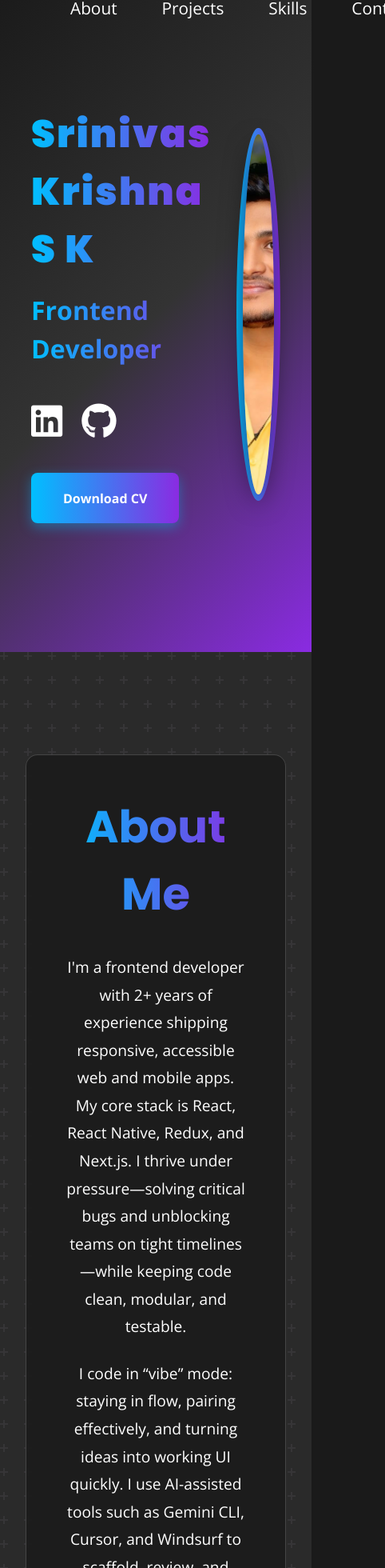
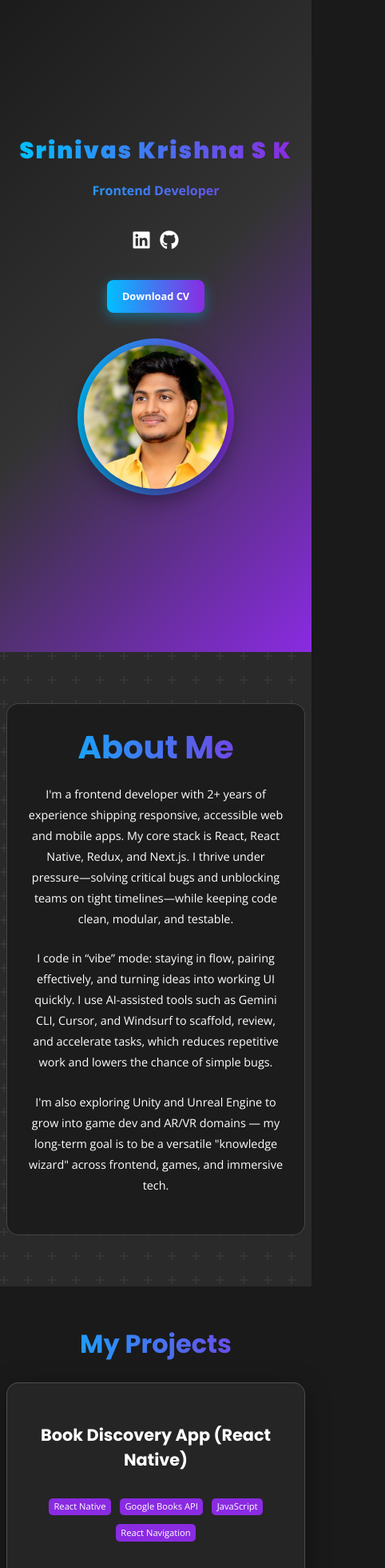
Before and after one commit to iKrinc/portfolio.krinc.in, a React (Vite) app: page / in a window 390 px wide. Shown: the part 29-1989 px from the top of the page at 80% size, 482 px wide, since content can reach past the window. Built offline with nearby package versions, Linux system fonts and the light colour scheme.

Commit message:
[Fixed] UI issues

```diff
--- a/src/App.jsx
+++ b/src/App.jsx
@@ -11,7 +11,7 @@ import Footer from "./components/Footer";
 import Loader from "./components/Loader";
 import ProjectDetailPage from "./pages/ProjectDetailPage";
 import ScrollToTop from "./components/ScrollToTop";
-import './globalStyles.scss';
+import "./globalStyles.scss";
 
 function App() {
   const [showNameInHeader, setShowNameInHeader] = useState(false);
@@ -21,7 +21,7 @@ function App() {
     // Simulate asset loading
     const timer = setTimeout(() => {
       setIsLoading(false);
-    }, 1500); // Adjust delay as needed
+    }, 1500);
 
     return () => clearTimeout(timer);
   }, []);
@@ -41,7 +41,9 @@ function App() {
             <ScrollToTop />
             <Header showNameInHeader={showNameInHeader} />
             <Routes>
-              <Route path="/" element={
+              <Route
+                path="/"
+                element={
                   <>
                     <Hero setShowNameInHeader={setShowNameInHeader} />
                     <About />
@@ -49,8 +51,12 @@ function App() {
                     <Skills />
                     <Contact />
                   </>
-              } />
-              <Route path="/project/:projectId" element={<ProjectDetailPage />} />
+                }
+              />
+              <Route
+                path="/project/:projectId"
+                element={<ProjectDetailPage />}
+              />
             </Routes>
             <Footer />
           </motion.div>
--- a/src/components/Footer/footer.scss
+++ b/src/components/Footer/footer.scss
@@ -39,3 +39,41 @@
   -webkit-background-clip: text;
   -webkit-text-fill-color: transparent;
 }
+
+/* Tablet responsiveness */
+@media (max-width: 768px) {
+  .footer {
+    padding: 2rem 1rem;
+  }
+
+  .footer-content {
+    flex-direction: column;
+    text-align: center;
+  }
+
+  .footer p {
+    margin-bottom: 1rem;
+    font-size: 1rem;
+  }
+
+  .footer-social-links a {
+    font-size: 1.8rem;
+    margin: 0 0.8rem;
+  }
+}
+
+/* Mobile responsiveness */
+@media (max-width: 480px) {
+  .footer {
+    padding: 1.5rem 0.5rem;
+  }
+
+  .footer p {
+    font-size: 0.9rem;
+  }
+
+  .footer-social-links a {
+    font-size: 1.5rem;
+    margin: 0 0.5rem;
+  }
+}
--- a/src/components/Header/header.scss
+++ b/src/components/Header/header.scss
@@ -22,6 +22,7 @@
   font-size: 2rem;
   font-weight: 900;
   text-decoration: none;
+  transition: opacity 0.3s ease;
   background: linear-gradient(
     to right,
     #00bfff,
@@ -81,3 +82,20 @@
 .header-nav a:hover {
   color: #00bfff; /* Reverted to accent blue */
 }
+
+/* Tablet and Mobile responsiveness: Hide navigation */
+@media (max-width: 768px) {
+  .header-nav {
+    display: none;
+  }
+
+  .header-logo h1 {
+    font-size: 1.5rem; /* Adjusted for tablet */
+  }
+}
+
+@media (max-width: 480px) {
+  .header-logo h1 {
+    font-size: 1.2rem; /* Adjusted for mobile */
+  }
+}
--- a/src/components/Header/index.jsx
+++ b/src/components/Header/index.jsx
@@ -4,6 +4,7 @@ import "./header.scss";
 
 const Header = ({ showNameInHeader }) => {
   const [isScrolled, setIsScrolled] = useState(false);
+  const [isMobileView, setIsMobileView] = useState(window.innerWidth <= 768); // New state
   const location = useLocation();
 
   useEffect(() => {
@@ -15,10 +16,17 @@ const Header = ({ showNameInHeader }) => {
       }
     };
 
+    const handleResize = () => {
+      // New resize handler
+      setIsMobileView(window.innerWidth <= 768);
+    };
+
     window.addEventListener("scroll", handleScroll);
+    window.addEventListener("resize", handleResize); // Add resize listener
 
     return () => {
       window.removeEventListener("scroll", handleScroll);
+      window.removeEventListener("resize", handleResize); // Clean up resize listener
     };
   }, []);
 
@@ -26,13 +34,17 @@ const Header = ({ showNameInHeader }) => {
 
   return (
     <header className={`header ${isScrolled ? "scrolled" : ""}`}>
+      {" "}
+      {/* Modified line */}
       <div className="header-logo">
         {isProjectDetailPage ? (
           <Link to="/" className="home-icon">
             <i className="fas fa-home"></i>
           </Link>
         ) : (
-          <h1>{showNameInHeader ? "Srinivas Krishna S K" : ""}</h1>
+          <h1 style={{ opacity: showNameInHeader ? 1 : 0 }}>
+            {"Srinivas Krishna S K"}
+          </h1>
         )}
       </div>
       {!isProjectDetailPage && (
--- a/src/components/Loader/loader.scss
+++ b/src/components/Loader/loader.scss
@@ -16,3 +16,19 @@
   height: 450px;
   object-fit: contain;
 }
+
+/* Tablet responsiveness */
+@media (max-width: 768px) {
+  .loader-gif {
+    width: 300px;
+    height: 300px;
+  }
+}
+
+/* Mobile responsiveness */
+@media (max-width: 480px) {
+  .loader-gif {
+    width: 200px;
+    height: 200px;
+  }
+}
--- a/src/components/sections/About/about.scss
+++ b/src/components/sections/About/about.scss
@@ -30,3 +30,43 @@
   line-height: 1.8;
   margin-bottom: 1.5rem;
 }
+
+/* Tablet responsiveness */
+@media (max-width: 768px) {
+  .about-section {
+    padding: 6rem 1rem;
+  }
+
+  .about-content {
+    padding: 2rem;
+  }
+
+  .about-content h2 {
+    font-size: 3rem;
+    margin-bottom: 1.5rem;
+  }
+
+  .about-content p {
+    font-size: 1rem;
+  }
+}
+
+/* Mobile responsiveness */
+@media (max-width: 480px) {
+  .about-section {
+    padding: 4rem 0.5rem;
+  }
+
+  .about-content {
+    padding: 1.5rem;
+  }
+
+  .about-content h2 {
+    font-size: 2.5rem;
+    margin-bottom: 1rem;
+  }
+
+  .about-content p {
+    font-size: 0.9rem;
+  }
+}
--- a/src/components/sections/Contact/contact.scss
+++ b/src/components/sections/Contact/contact.scss
@@ -44,3 +44,47 @@
   transform: translateY(-5px);
   box-shadow: 0 8px 20px rgba(0, 191, 255, 0.6);
 }
+
+/* Tablet responsiveness */
+@media (max-width: 768px) {
+  .contact-section {
+    padding: 6rem 1rem;
+  }
+
+  .contact-content h2 {
+    font-size: 3rem;
+    margin-bottom: 1.5rem;
+  }
+
+  .contact-content p {
+    font-size: 1.1rem;
+    margin-bottom: 2rem;
+  }
+
+  .contact-button {
+    padding: 1rem 2.5rem;
+    font-size: 1.1rem;
+  }
+}
+
+/* Mobile responsiveness */
+@media (max-width: 480px) {
+  .contact-section {
+    padding: 4rem 0.5rem;
+  }
+
+  .contact-content h2 {
+    font-size: 2.5rem;
+    margin-bottom: 1rem;
+  }
+
+  .contact-content p {
+    font-size: 1rem;
+    margin-bottom: 1.5rem;
+  }
+
+  .contact-button {
+    padding: 0.8rem 2rem;
+    font-size: 1rem;
+  }
+}
--- a/src/components/sections/Hero/hero.scss
+++ b/src/components/sections/Hero/hero.scss
@@ -120,3 +120,65 @@
   display: block;
   box-shadow: 0 10px 30px rgba(0, 0, 0, 0.5); /* shadow on the image */
 }
+
+/* Tablet responsiveness */
+@media (max-width: 768px) {
+  .hero-content {
+    flex-direction: column;
+    text-align: center;
+    width: 95%; /* Increased width */
+  }
+
+  .hero-text {
+    padding-right: 0;
+    margin-bottom: 2rem;
+  }
+
+  .hero-title {
+    font-size: 2.2rem; /* Adjusted font size */
+  }
+
+  .hero-subtitle {
+    font-size: 1.3rem; /* Adjusted font size */
+  }
+
+  .hero-social-links a {
+    font-size: 2.2rem;
+    margin: 0 0.8rem;
+  }
+
+  .cta-button {
+    padding: 1rem 2rem;
+  }
+
+  .hero-image img {
+    width: 250px; /* Adjusted size */
+    height: 250px; /* Adjusted size */
+  }
+}
+
+/* Mobile responsiveness */
+@media (max-width: 480px) {
+  .hero-title {
+    font-size: 1.8rem; /* Adjusted font size */
+  }
+
+  .hero-subtitle {
+    font-size: 1rem; /* Adjusted font size */
+  }
+
+  .hero-social-links a {
+    font-size: 1.5rem; /* Adjusted font size */
+    margin: 0 0.4rem; /* Adjusted margin */
+  }
+
+  .cta-button {
+    padding: 0.7rem 1.2rem; /* Adjusted padding */
+    font-size: 0.8rem; /* Adjusted font size */
+  }
+
+  .hero-image img {
+    width: 180px; /* Adjusted size */
+    height: 180px; /* Adjusted size */
+  }
+}
--- a/src/components/sections/Hero/index.jsx
+++ b/src/components/sections/Hero/index.jsx
@@ -12,7 +12,7 @@ const Hero = ({ setShowNameInHeader }) => {
       ([entry]) => {
         setShowNameInHeader(!entry.isIntersecting);
       },
-      { threshold: 0.5 }
+      { threshold: 0.7 }
     );
 
     if (heroRef.current) {
--- a/src/components/sections/Projects/projects.scss
+++ b/src/components/sections/Projects/projects.scss
@@ -143,3 +143,76 @@
 .view-detail-button:hover {
   box-shadow: 0 5px 15px rgba(0, 191, 255, 0.4);
 }
+
+/* Tablet responsiveness */
+@media (max-width: 768px) {
+  .projects-section {
+    padding: 6rem 1rem;
+  }
+
+  .projects-section h2 {
+    font-size: 3rem;
+    margin-bottom: 3rem;
+  }
+
+  .projects-grid {
+    grid-template-columns: 1fr; /* Single column for tablets */
+    gap: 2rem;
+  }
+
+  .project-card-container {
+    height: 280px; /* Slightly reduce card height */
+  }
+
+  .project-info h3 {
+    font-size: 1.6rem; /* Adjusted font size */
+  }
+
+  .project-info p {
+    font-size: 0.9rem; /* Adjusted font size */
+  }
+
+  .technologies span {
+    font-size: 0.8rem; /* Adjusted font size */
+    padding: 0.2rem 0.5rem; /* Adjusted padding */
+  }
+
+  .view-detail-button {
+    padding: 0.6rem 1rem; /* Adjusted padding */
+    font-size: 0.8rem; /* Adjusted font size */
+  }
+}
+
+/* Mobile responsiveness */
+@media (max-width: 480px) {
+  .projects-section {
+    padding: 3rem 0.5rem; /* Adjusted padding */
+  }
+
+  .projects-section h2 {
+    font-size: 2rem; /* Adjusted font size */
+    margin-bottom: 1.5rem; /* Adjusted margin */
+  }
+
+  .project-card-container {
+    height: 250px; /* Further reduce card height */
+  }
+
+  .project-info h3 {
+    font-size: 1.3rem; /* Adjusted font size */
+  }
+
+  .project-info p {
+    font-size: 0.8rem; /* Adjusted font size */
+  }
+
+  .technologies span {
+    font-size: 0.7rem; /* Adjusted font size */
+    padding: 0.15rem 0.4rem; /* Adjusted padding */
+  }
+
+  .view-detail-button {
+    padding: 0.5rem 0.8rem; /* Adjusted padding */
+    font-size: 0.7rem; /* Adjusted font size */
+  }
+}
--- a/src/components/sections/Skills/skills.scss
+++ b/src/components/sections/Skills/skills.scss
@@ -61,3 +61,62 @@
   position: absolute;
   left: 0;
 }
+
+/* Tablet responsiveness */
+@media (max-width: 768px) {
+  .skills-section {
+    padding: 6rem 1rem;
+  }
+
+  .skills-section h2 {
+    font-size: 3rem;
+    margin-bottom: 3rem;
+  }
+
+  .skills-grid {
+    grid-template-columns: repeat(auto-fit, minmax(200px, 1fr)); /* Adjusted minmax for tablets */
+    gap: 1.5rem;
+  }
+
+  .skill-category {
+    padding: 1.5rem;
+  }
+
+  .skill-category h3 {
+    font-size: 1.6rem; /* Adjusted font size */
+    margin-bottom: 1rem;
+  }
+
+  .skill-category li {
+    font-size: 0.9rem; /* Adjusted font size */
+  }
+}
+
+/* Mobile responsiveness */
+@media (max-width: 480px) {
+  .skills-section {
+    padding: 4rem 0.5rem;
+  }
+
+  .skills-section h2 {
+    font-size: 2rem; /* Adjusted font size */
+    margin-bottom: 1.5rem; /* Adjusted margin */
+  }
+
+  .skills-grid {
+    grid-template-columns: 1fr; /* Single column for mobile */
+    gap: 1rem;
+  }
+
+  .skill-category {
+    padding: 1rem;
+  }
+
+  .skill-category h3 {
+    font-size: 1.3rem; /* Adjusted font size */
+  }
+
+  .skill-category li {
+    font-size: 0.8rem; /* Adjusted font size */
+  }
+}
--- a/src/pages/ProjectDetailPage/projectDetailPage.scss
+++ b/src/pages/ProjectDetailPage/projectDetailPage.scss
@@ -70,3 +70,69 @@
 .project-artifacts a:hover {
   background-color: #00bfff;
 }
+
+/* Tablet responsiveness */
+@media (max-width: 768px) {
+  .project-detail-page {
+    padding: 6rem 1rem;
+  }
+
+  .project-detail-content {
+    padding: 2rem;
+  }
+
+  .project-detail-content h2 {
+    font-size: 2.8rem;
+    margin-bottom: 1.5rem;
+  }
+
+  .detail-section h3 {
+    font-size: 1.5rem;
+    margin-bottom: 0.8rem;
+  }
+
+  .detail-section p,
+  .detail-section ul li {
+    font-size: 1rem;
+  }
+
+  .project-artifacts a {
+    padding: 0.4rem 0.8rem;
+    font-size: 0.9rem;
+    margin-right: 0.8rem;
+    margin-bottom: 0.8rem;
+  }
+}
+
+/* Mobile responsiveness */
+@media (max-width: 480px) {
+  .project-detail-page {
+    padding: 4rem 0.5rem;
+  }
+
+  .project-detail-content {
+    padding: 1.5rem;
+  }
+
+  .project-detail-content h2 {
+    font-size: 2.2rem;
+    margin-bottom: 1rem;
+  }
+
+  .detail-section h3 {
+    font-size: 1.3rem;
+    margin-bottom: 0.6rem;
+  }
+
+  .detail-section p,
+  .detail-section ul li {
+    font-size: 0.9rem;
+  }
+
+  .project-artifacts a {
+    display: block; /* Stack links vertically */
+    width: fit-content;
+    margin-right: 0;
+    margin-bottom: 0.5rem;
+  }
+}
```
Lines whose indentation alone changed are shown as unchanged.
